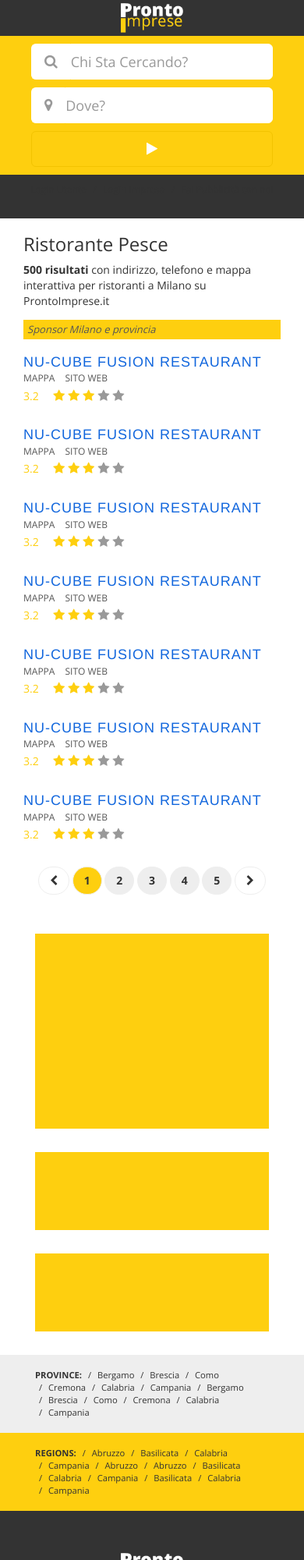
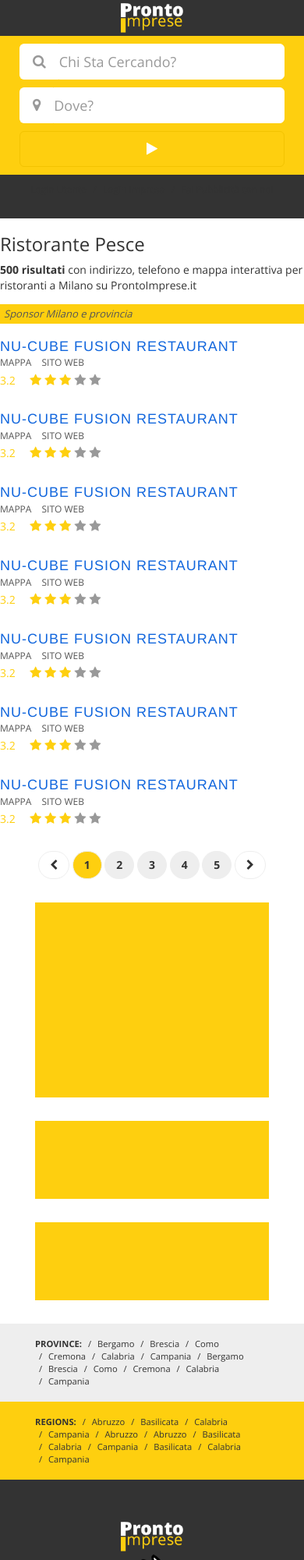
Before and after one commit to derrybirkett/prontoimprese, a website: page app/list.html in a window 390 px wide. Shown: the top 2000 px of the page at 78% size. Drawn offline with nearby package versions, Linux system fonts and the light colour scheme; files that its build step writes are made by us from their sources.

Commit message:
Update list.html with new grid

```diff
--- a/app/list.html
+++ b/app/list.html
@@ -57,8 +57,10 @@
             </nav>
         </header>
 
+        <!-- Container -->
+        <div class="container">
+
         <!-- SEARCH -->
-        <div class="container-fluid">
         <section class="search row">
             <!-- Testata -->
             <div class="testata col-md-1">
@@ -98,12 +100,10 @@
                 </ul>
             </div>
         </section>
-        </div>
         <!-- end search -->
 
         <!-- BODY -->
-        <div class="container">
-            <nav class="categories hidden-sm hidden-xs">
+            <nav class="categories hidden-sm hidden-xs row">
                 <ul class="nav nav-pills nav-justified">
                     <li><a href="/"><span class="fa fa-cutlery"></span>Ristoranti</a></li>
                     <li><a href="/"><span class="fa fa-database"></span>Pasticcerie</a></li>
@@ -117,10 +117,10 @@
                 </ul>
             </nav>
 
-            <section class="body">
+            <section class="body row">
 
                 <!-- Header -->
-                <header class="intro col-md-12">
+                <header class="intro">
                     <h1>Ristorante Pesce</h1>
                     <p><strong>500 risultati</strong> con indirizzo, telefono e mappa interattiva per <span class="keyword">ristoranti</span> a <span class="keyword">Milano</span> su ProntoImprese.it</p>
                 </header>
@@ -131,7 +131,7 @@
                     <div class="col-md-6">
                         <!-- Search Results -->
                         <section class="listings">
-                                <section class="sponsors hspace row">
+                                <section class="sponsors">
                                     <header><h2 class="sponsor-label principale">Sponsor Milano e provincia</h2></header>
 
                                     <!-- Listing -->
@@ -371,7 +371,7 @@
 
                         <!-- Scheda -->
                         <article class="schedina hidden-xs hidden-sm">
-                            <aside class="scheda-images row">
+                            <aside class="scheda-images">
                                 <figure class="col-md-6 featured-image" style="background-image:url('http://lorempixel.com/400/200/food')">
                                     <div class="legend">FOTO</div>
                                 </figure>
@@ -416,11 +416,9 @@
                         <div class="banner vetrina"></div>
                     </div>
             </div><!-- /row -->
-        </section>
-    </div><!-- body -->
+        </section><!-- body -->
 
     <!-- Block Province -->
-    <div class="container">
         <div class="prefooter province grey row">
                 <ul class="breadcrumb">
                     <li><strong>PROVINCE:</strong></li>
@@ -438,10 +436,8 @@
                     <li><a href="">Campania</a></li>
                 </ul>
         </div>
-    </div>
 
     <!-- Regioni -->
-    <div class="container">
         <div class="prefooter regions primary row">
                 <ul class="breadcrumb">
                     <li><strong>REGIONS:</strong></li>
@@ -459,10 +455,8 @@
                     <li><a href="">Campania</a></li>
                 </ul>
         </div>
-    </div>
 
     <!-- FOOTER -->
-    <div class="container-fluid">
         <footer class="footer row">
             <div class="logos col-md-2">
                 <div class="logo dark small center-block"></div>
@@ -501,7 +495,11 @@
             </div>
 
         </footer>
+
     </div>
+
+
+
 
         <!-- build:js scripts/vendor.js -->
         <!-- bower:js -->
```
Also changed, not shown: README.md.
